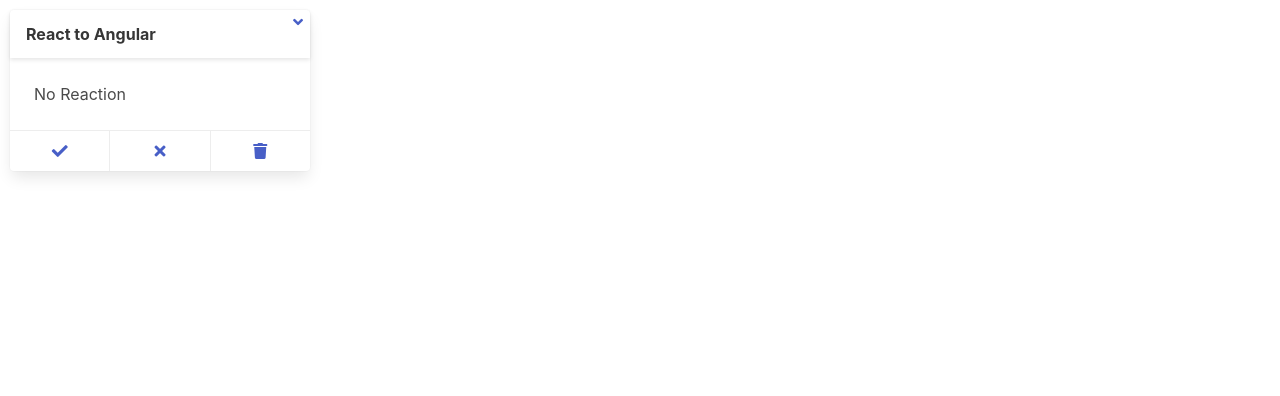
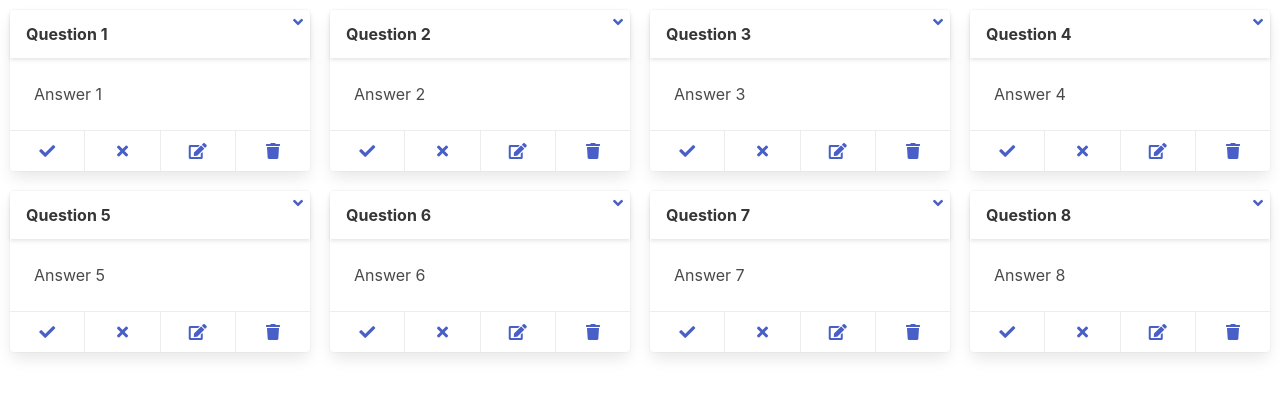
Before and after one commit to PdskDev/Angular-FlashCards-app, an Angular app: page / in a window 1280 px wide. Shown: the top 396 px of the page. Built offline with nearby package versions, Linux system fonts and the light colour scheme.

Commit message:
Flash  + App components modified

```diff
--- a/src/app/app.component.css
+++ b/src/app/app.component.css
@@ -0,0 +1,4 @@
+.flashs {
+  display: flex;
+  flex-wrap: wrap;
+}
--- a/src/app/app.component.html
+++ b/src/app/app.component.html
@@ -1,5 +1,8 @@
 <div class="flashs">
-  <app-flash></app-flash>
+  <app-flash
+    *ngFor="let flash of flashs; trackBy: trackByFlashId"
+    [flash]="flash"
+  ></app-flash>
 </div>
 
 <router-outlet></router-outlet>
--- a/src/app/app.component.ts
+++ b/src/app/app.component.ts
@@ -1,10 +1,69 @@
-import { Component } from '@angular/core';
+import { Component } from "@angular/core";
+import { IFlash } from "./models/flash.model";
 
 @Component({
-  selector: 'app-root',
-  templateUrl: './app.component.html',
-  styleUrls: ['./app.component.css']
+  selector: "app-root",
+  templateUrl: "./app.component.html",
+  styleUrls: ["./app.component.css"],
 })
 export class AppComponent {
-  title = 'ng-flashcards';
+  title = "Flashcards";
+
+  flashs: IFlash[] = [
+    {
+      question: "Question 1",
+      answer: "Answer 1",
+      show: false,
+      id: getRandomNumber(),
+    },
+    {
+      question: "Question 2",
+      answer: "Answer 2",
+      show: false,
+      id: getRandomNumber(),
+    },
+    {
+      question: "Question 3",
+      answer: "Answer 3",
+      show: false,
+      id: getRandomNumber(),
+    },
+    {
+      question: "Question 4",
+      answer: "Answer 4",
+      show: false,
+      id: getRandomNumber(),
+    },
+    {
+      question: "Question 5",
+      answer: "Answer 5",
+      show: false,
+      id: getRandomNumber(),
+    },
+    {
+      question: "Question 6",
+      answer: "Answer 6",
+      show: false,
+      id: getRandomNumber(),
+    },
+    {
+      question: "Question 7",
+      answer: "Answer 7",
+      show: false,
+      id: getRandomNumber(),
+    },
+    {
+      question: "Question 8",
+      answer: "Answer 8",
+      show: false,
+      id: getRandomNumber(),
+    },
+  ];
+
+  trackByFlashId(index, flash) {
+    return flash.id;
+  }
 }
+function getRandomNumber(): number {
+  return Math.floor(Math.random() * 100000);
+}
--- a/src/app/flash/flash.component.html
+++ b/src/app/flash/flash.component.html
@@ -18,6 +18,9 @@
       <i class="fas fa-times"></i>
     </a>
     <a href="#" class="card-footer-item">
+      <i class="fas fa-edit"></i>
+    </a>
+    <a href="#" class="card-footer-item">
       <i class="fas fa-trash"></i>
     </a>
   </footer>
--- a/src/app/flash/flash.component.ts
+++ b/src/app/flash/flash.component.ts
@@ -10,7 +10,7 @@
   @Input() flash: IFlash = {
     id: 1,
     question: "React to Angular",
-    answer: "No Reaction",
+    answer: "No Reaction :)",
     show: false,
   };
 
--- a/src/index.html
+++ b/src/index.html
@@ -2,7 +2,7 @@
 <html lang="en">
   <head>
     <meta charset="utf-8" />
-    <title>NgFlashcards</title>
+    <title>Flashcards</title>
     <base href="/" />
     <meta name="viewport" content="width=device-width, initial-scale=1" />
     <link rel="icon" type="image/x-icon" href="favicon.ico" />
```
